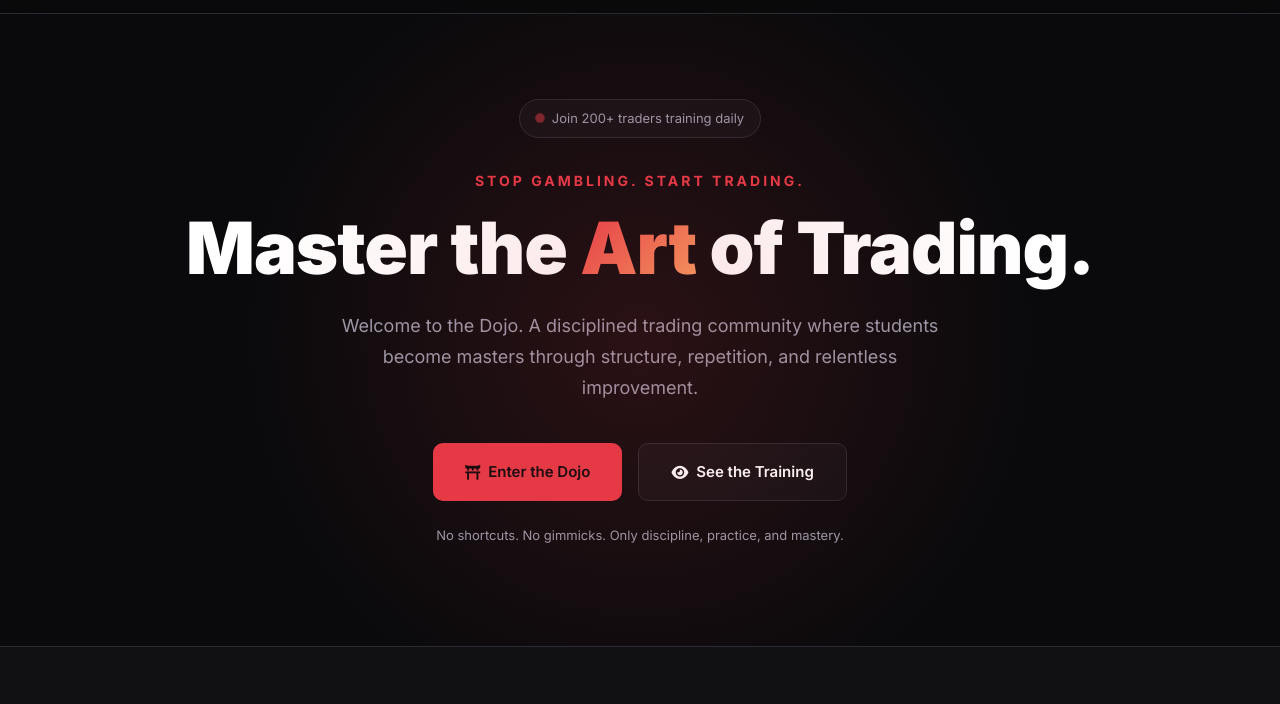
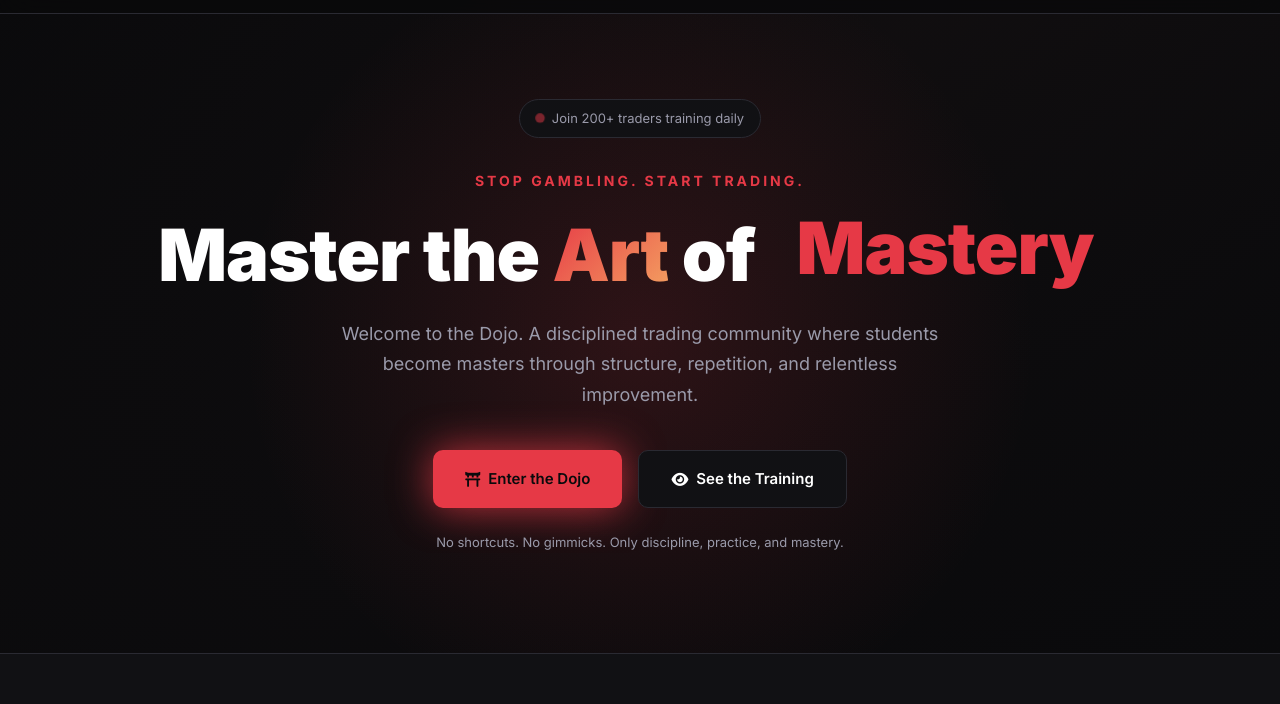
Before and after one commit to wongisaiah924-hub/dojogains, a plain HTML site: page index.html in a window 1280 px wide. Shown: the part 61-765 px from the top of the page. Drawn offline with Linux system fonts and the light colour scheme.

Commit message:
Add animations: hero slider, rotating text, fade-in effects, glow CTA

```diff
--- a/index.html
+++ b/index.html
@@ -264,6 +264,140 @@
             50% { opacity: 0.5; transform: scale(1.2); }
         }
 
+        /* Typing animation */
+        @keyframes typing {
+            from { width: 0; }
+            to { width: 100%; }
+        }
+
+        @keyframes blink {
+            50% { border-color: transparent; }
+        }
+
+        .typing-text {
+            display: inline-block;
+            overflow: hidden;
+            white-space: nowrap;
+            border-right: 3px solid var(--primary);
+            animation: typing 2s steps(30) forwards, blink 0.7s step-end infinite;
+        }
+
+        /* Fade in animations */
+        @keyframes fadeInUp {
+            from {
+                opacity: 0;
+                transform: translateY(30px);
+            }
+            to {
+                opacity: 1;
+                transform: translateY(0);
+            }
+        }
+
+        @keyframes fadeIn {
+            from { opacity: 0; }
+            to { opacity: 1; }
+        }
+
+        .fade-in-up {
+            animation: fadeInUp 0.8s ease-out forwards;
+        }
+
+        .delay-1 { animation-delay: 0.2s; opacity: 0; }
+        .delay-2 { animation-delay: 0.4s; opacity: 0; }
+        .delay-3 { animation-delay: 0.6s; opacity: 0; }
+        .delay-4 { animation-delay: 0.8s; opacity: 0; }
+
+        /* Text rotation animation */
+        .rotating-text {
+            display: inline-block;
+            position: relative;
+            height: 1.2em;
+            overflow: hidden;
+            vertical-align: bottom;
+        }
+
+        .rotating-text span {
+            display: block;
+            animation: rotateWords 8s infinite;
+            color: var(--primary);
+        }
+
+        @keyframes rotateWords {
+            0%, 20% { transform: translateY(0); }
+            25%, 45% { transform: translateY(-100%); }
+            50%, 70% { transform: translateY(-200%); }
+            75%, 95% { transform: translateY(-300%); }
+            100% { transform: translateY(0); }
+        }
+
+        /* Glow pulse for CTA */
+        @keyframes glowPulse {
+            0%, 100% { box-shadow: 0 0 20px rgba(230, 57, 70, 0.4); }
+            50% { box-shadow: 0 0 40px rgba(230, 57, 70, 0.8); }
+        }
+
+        .btn-primary {
+            animation: glowPulse 2s infinite;
+        }
+
+        /* Hero slider */
+        .hero-slider {
+            position: absolute;
+            top: 0;
+            left: 0;
+            right: 0;
+            bottom: 0;
+            z-index: -1;
+            overflow: hidden;
+        }
+
+        .hero-slide {
+            position: absolute;
+            top: 0;
+            left: 0;
+            right: 0;
+            bottom: 0;
+            opacity: 0;
+            transition: opacity 1.5s ease-in-out;
+            background-size: cover;
+            background-position: center;
+        }
+
+        .hero-slide.active {
+            opacity: 1;
+        }
+
+        .hero-slide::after {
+            content: '';
+            position: absolute;
+            top: 0;
+            left: 0;
+            right: 0;
+            bottom: 0;
+            background: linear-gradient(to bottom, rgba(10,10,12,0.8) 0%, rgba(10,10,12,0.95) 100%);
+        }
+
+        /* Stats counter animation */
+        .stat h3 {
+            animation: fadeInUp 0.6s ease-out forwards;
+        }
+
+        .stat:nth-child(1) h3 { animation-delay: 0.1s; }
+        .stat:nth-child(2) h3 { animation-delay: 0.2s; }
+        .stat:nth-child(3) h3 { animation-delay: 0.3s; }
+        .stat:nth-child(4) h3 { animation-delay: 0.4s; }
+
+        /* Floating animation for cards */
+        @keyframes float {
+            0%, 100% { transform: translateY(0); }
+            50% { transform: translateY(-10px); }
+        }
+
+        .feature-card:hover, .pricing-card:hover {
+            animation: float 2s ease-in-out infinite;
+        }
+
         .hero-tagline {
             font-size: 14px;
             font-weight: 700;
@@ -1679,15 +1813,20 @@
 
 <!-- Hero Section -->
 <section class="hero">
+    <div class="hero-slider">
+        <div class="hero-slide active" style="background: linear-gradient(135deg, #0a0a0c 0%, #1a1a2e 50%, #0a0a0c 100%);"></div>
+        <div class="hero-slide" style="background: linear-gradient(135deg, #0a0a0c 0%, #2d1f1f 50%, #0a0a0c 100%);"></div>
+        <div class="hero-slide" style="background: linear-gradient(135deg, #0a0a0c 0%, #1f2d1f 50%, #0a0a0c 100%);"></div>
+    </div>
     <div class="container">
-        <div class="hero-badge">
+        <div class="hero-badge fade-in-up">
             <span class="dot"></span>
             Join 200+ traders training daily
         </div>
-        <p class="hero-tagline">Stop Gambling. Start Trading.</p>
-        <h1>Master the <span class="gradient">Art</span> of Trading.</h1>
-        <p class="hero-subtitle">Welcome to the Dojo. A disciplined trading community where students become masters through structure, repetition, and relentless improvement.</p>
-        <div class="hero-ctas">
+        <p class="hero-tagline fade-in-up delay-1">Stop Gambling. Start Trading.</p>
+        <h1 class="fade-in-up delay-2">Master the <span class="gradient">Art</span> of <span class="rotating-text"><span>Trading</span><span>Discipline</span><span>Execution</span><span>Mastery</span></span></h1>
+        <p class="hero-subtitle fade-in-up delay-3">Welcome to the Dojo. A disciplined trading community where students become masters through structure, repetition, and relentless improvement.</p>
+        <div class="hero-ctas fade-in-up delay-4">
             <a href="#pricing" class="btn btn-primary">
                 <i class="fas fa-torii-gate"></i>
                 Enter the Dojo
@@ -1697,7 +1836,7 @@
                 See the Training
             </a>
         </div>
-        <p class="hero-note">No shortcuts. No gimmicks. Only discipline, practice, and mastery.</p>
+        <p class="hero-note fade-in-up delay-4">No shortcuts. No gimmicks. Only discipline, practice, and mastery.</p>
     </div>
 </section>
 
@@ -2393,6 +2532,38 @@
             nav.style.background = 'rgba(9, 9, 11, 0.8)';
         }
     });
+
+    // Hero slider
+    const slides = document.querySelectorAll('.hero-slide');
+    let currentSlide = 0;
+
+    function nextSlide() {
+        slides[currentSlide].classList.remove('active');
+        currentSlide = (currentSlide + 1) % slides.length;
+        slides[currentSlide].classList.add('active');
+    }
+
+    setInterval(nextSlide, 5000);
+
+    // Animate elements on scroll
+    const observerOptions = {
+        threshold: 0.1,
+        rootMargin: '0px 0px -50px 0px'
+    };
+
+    const observer = new IntersectionObserver((entries) => {
+        entries.forEach(entry => {
+            if (entry.isIntersecting) {
+                entry.target.style.animation = 'fadeInUp 0.8s ease-out forwards';
+                observer.unobserve(entry.target);
+            }
+        });
+    }, observerOptions);
+
+    document.querySelectorAll('.feature-card, .pricing-card, .learn-item, .stat').forEach(el => {
+        el.style.opacity = '0';
+        observer.observe(el);
+    });
 </script>
 
 </div><!-- end page-wrapper -->
```
